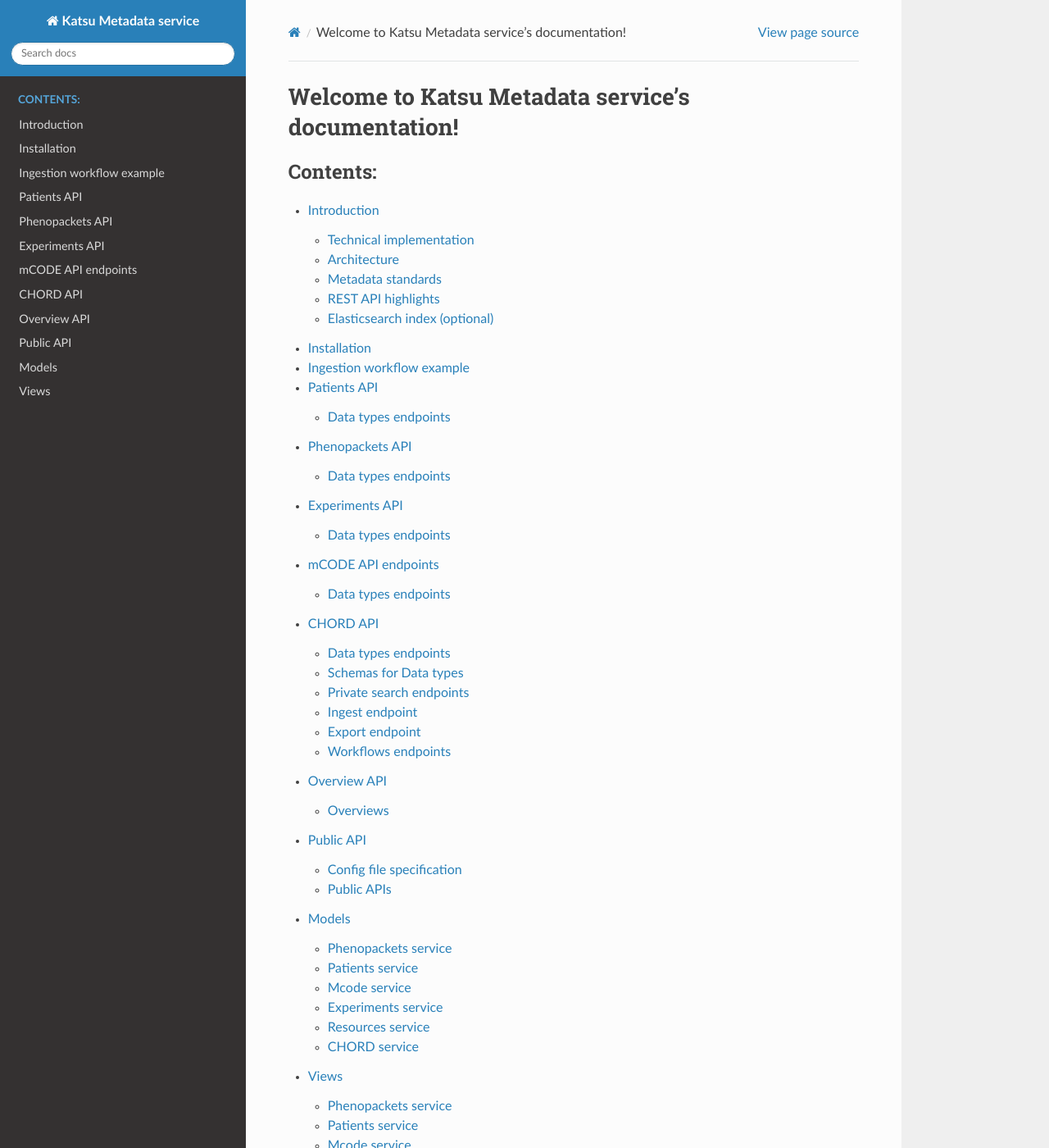
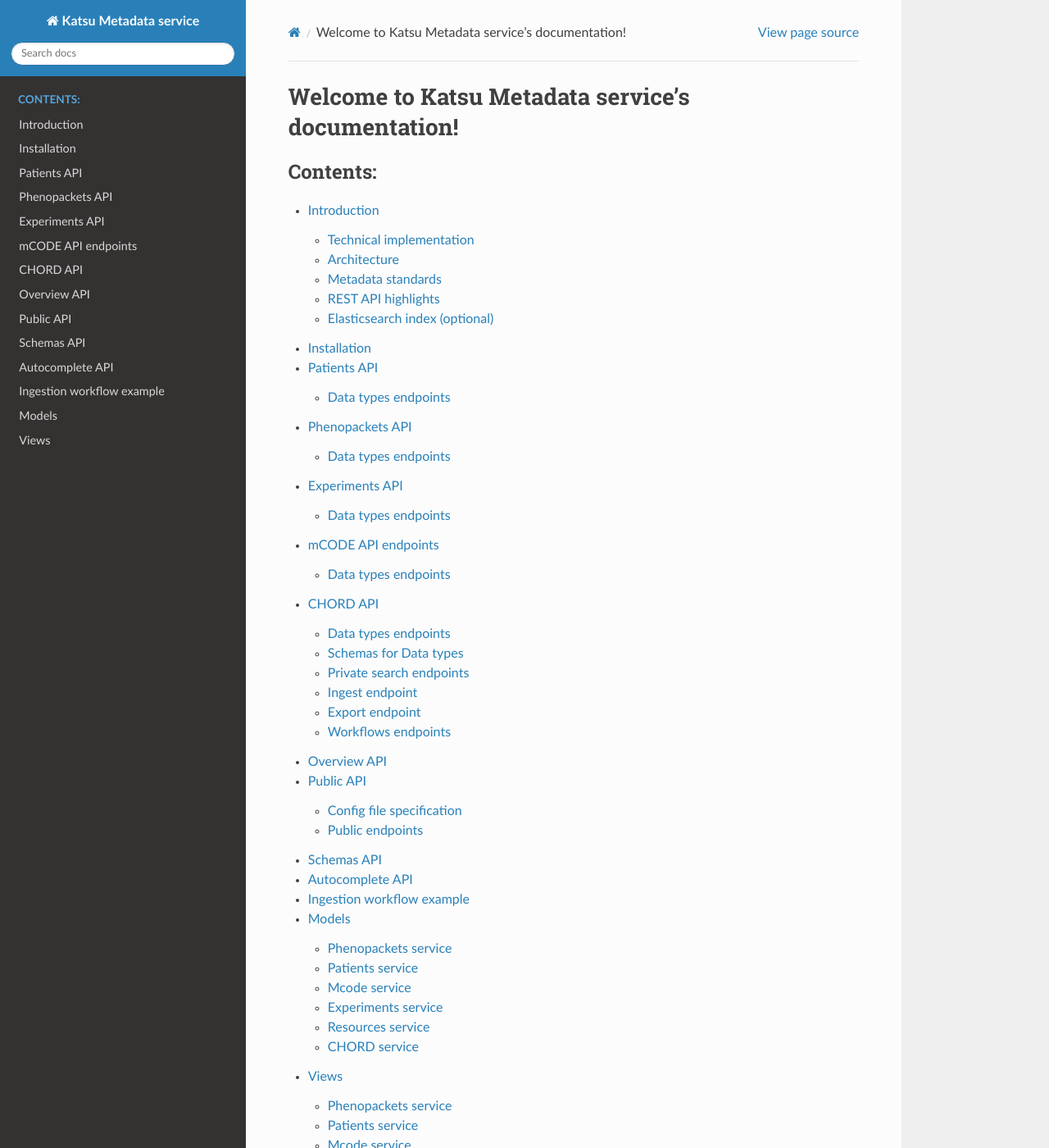
Before and after one commit to bento-platform/katsu, a Sphinx documentation site: the page built from docs/index.rst, in a window 1280 px wide and 1400 px high. Shown: the whole window at 82% size. Built offline with Sphinx 7.4.7 and the Read the Docs theme 2.0.0, drawn with Linux system fonts in a browser that asks for light colours; the version number could not be read and is left out.

Commit message:
add docs for schemas and autocomplete apis

```diff
--- a/docs/index.rst
+++ b/docs/index.rst
@@ -20,6 +19,9 @@ Welcome to Katsu Metadata service's documentation!
    modules/chord_api
    modules/overview_api
    modules/public_api
+   modules/schemas_api
+   modules/autocomplete_api
+   modules/ingestion_workflow_example
    modules/models
    modules/views
 
--- a/docs/modules/overview_api.rst
+++ b/docs/modules/overview_api.rst
@@ -1,8 +1,5 @@
 Overview API
 ============
-
-Overviews
----------
 
 :code:`api/overview` GET: returns an overview of all phenopackets, individuals and other related data types.
 The overview includes counts for individuals, unique diseases, phenotypic features, experiments and other information.
--- a/docs/modules/public_api.rst
+++ b/docs/modules/public_api.rst
@@ -73,8 +73,8 @@ Example of the config.json
     }
 
 
-Public APIs
--------------------------
+Public endpoints
+----------------
 
 The public APIs include the following endpoints:
 
```
Also changed, not shown: other parts of docs/index.rst (+0 -1 lines), docs/modules/autocomplete_api.rst (added, +10 -0 lines), docs/modules/schemas_api.rst (added, +8 -0 lines).
